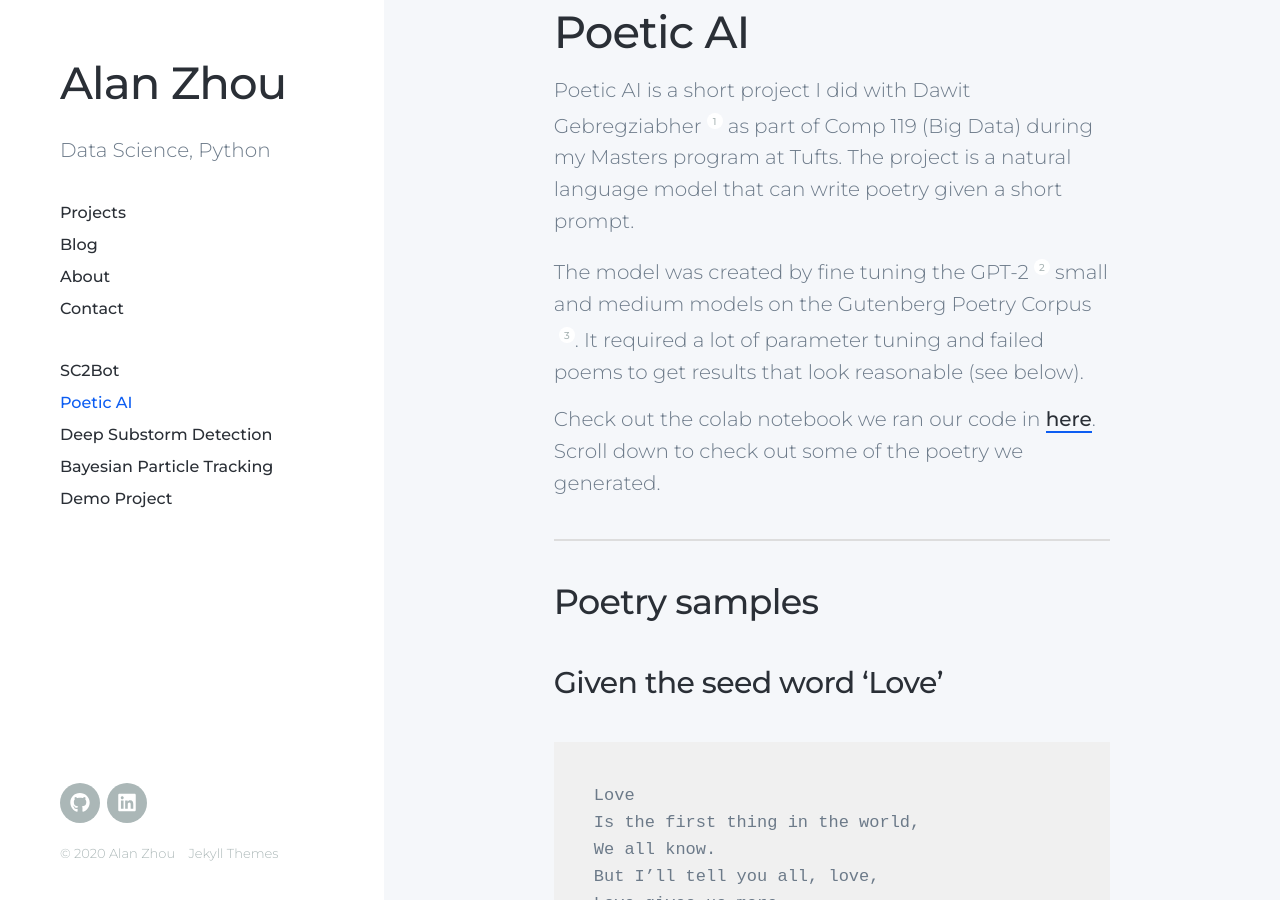
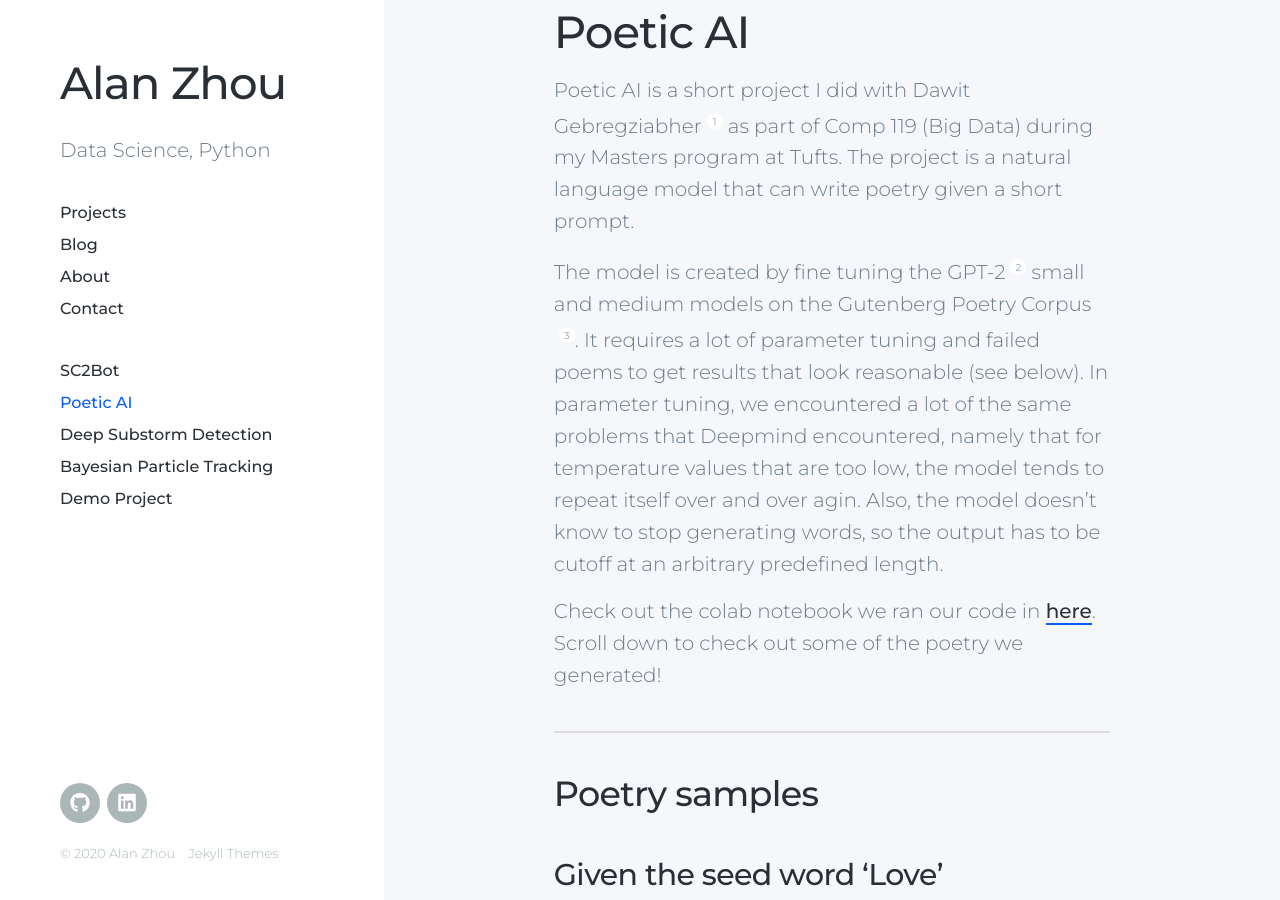
Before and after one commit to alanxzhou/alanxzhou.github.io, a Jekyll site: the page built from _projects/2020-3-10-poeticai.md, in a window 1280 px wide and 900 px high, scrolled down 623 px. Built offline with Jekyll 4.4.1, drawn with Linux system fonts in a browser that asks for light colours; nearby versions of some CDN libraries.

Commit message:
Update 2020-3-10-poeticai.md

```diff
--- a/_projects/2020-3-10-poeticai.md
+++ b/_projects/2020-3-10-poeticai.md
@@ -13,13 +13,13 @@ Poetic AI is a short project I did with Dawit Gebregziabher[^1] as part of Comp
 
 [^1]: link to Dawit's github or linkedin
 
-The model was created by fine tuning the GPT-2[^2] small and medium models on the Gutenberg Poetry Corpus[^3]. It required a lot of parameter tuning and failed poems to get results that look reasonable (see below).
+The model is created by fine tuning the GPT-2[^2] small and medium models on the Gutenberg Poetry Corpus[^3]. It requires a lot of parameter tuning and failed poems to get results that look reasonable (see below). In parameter tuning, we encountered a lot of the same problems that Deepmind encountered, namely that for temperature values that are too low, the model tends to repeat itself over and over agin. Also, the model doesn't know to stop generating words, so the output has to be cutoff at an arbitrary predefined length.
 
 [^2]: <a href="https://openai.com/blog/better-language-models/">https://openai.com/blog/better-language-models/</a>
 
 [^3]: <a href="https://github.com/aparrish/gutenberg-poetry-corpus">https://github.com/aparrish/gutenberg-poetry-corpus</a>
 
-Check out the colab notebook we ran our code in <a href="https://colab.research.google.com/drive/1KyOQga7G-NivE7QUPRnzGnBjsaLXy6LG">here</a>. Scroll down to check out some of the poetry we generated.
+Check out the colab notebook we ran our code in <a href="https://colab.research.google.com/drive/1KyOQga7G-NivE7QUPRnzGnBjsaLXy6LG">here</a>. Scroll down to check out some of the poetry we generated!
 
 ---
 ## Poetry samples
```
